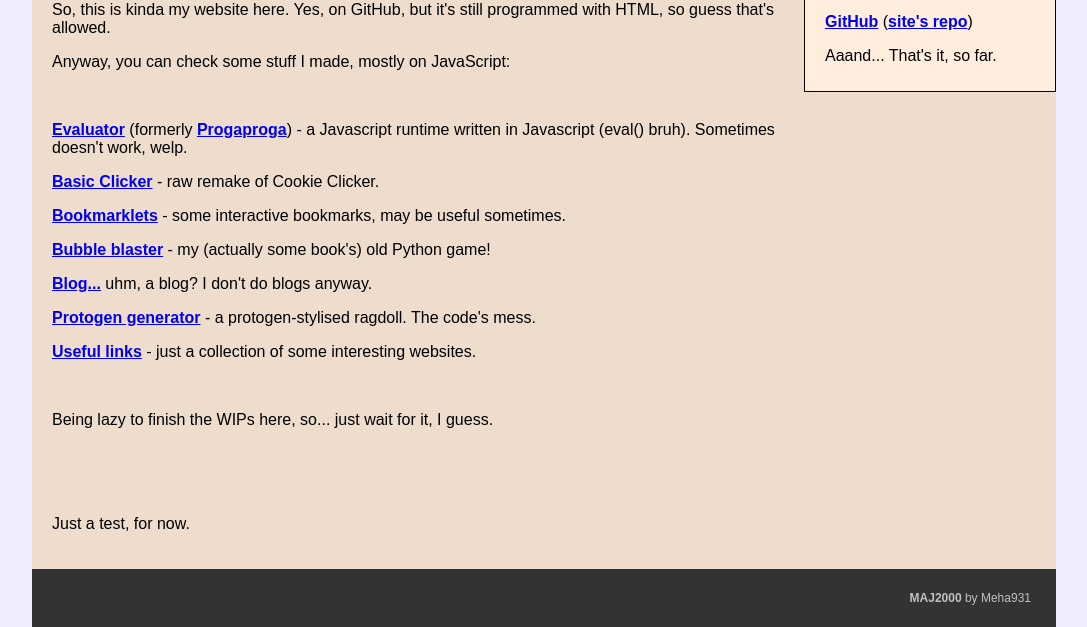
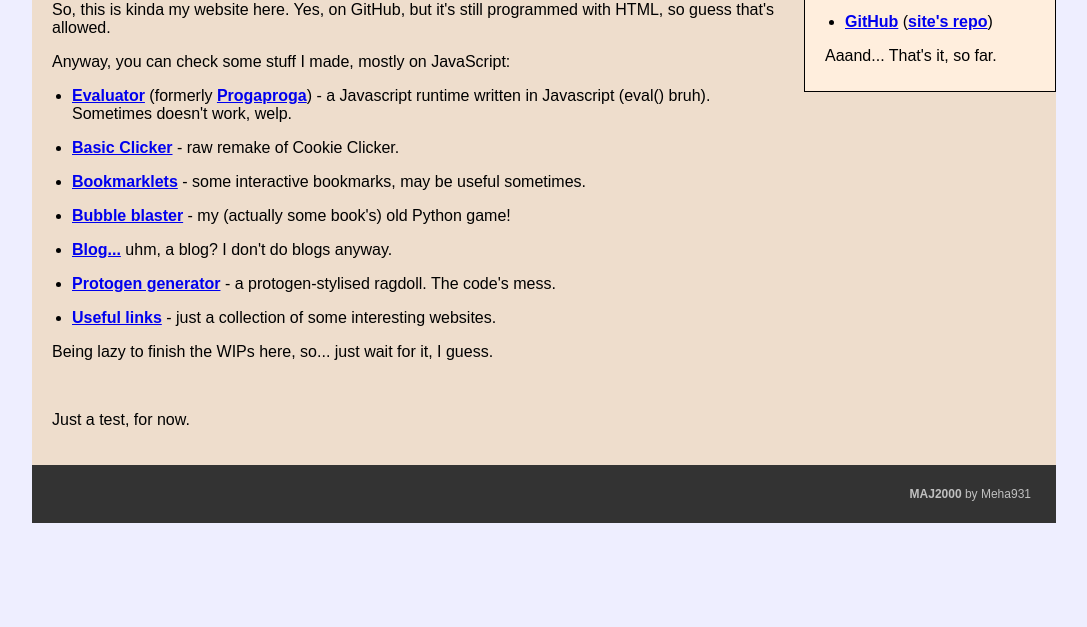
Before and after one commit to Meha931/meha931.github.io, a plain HTML site: page index.html in a window 1280 px wide. Shown: the part 233-860 px from the top of the page, without its empty margins (96-1183 px from the left). After the commit the page ends 800 px from the top, so only its background shows below. Drawn offline with Linux system fonts and the light colour scheme.

Commit message:
Better formatting

```diff
--- a/index.html
+++ b/index.html
@@ -13,26 +13,26 @@
     </div>
     <div class="sidebar">
 <h1>Links</h1>
-<p><a href="https://steamcommunity.com/id/meha931">Steam</a></p>
-<p><a href="https://github.com/meha931">GitHub</a> (<a href="https://github.com/Meha931/meha931.github.io">site's repo</a>)</p>
+<ul>
+<li><p><a href="https://steamcommunity.com/id/meha931">Steam</a></p></li>
+<li><p><a href="https://github.com/meha931">GitHub</a> (<a href="https://github.com/Meha931/meha931.github.io">site's repo</a>)</p></li>
+</ul>
 <p>Aaand... That's it, so far.</p>
     </div>
     <div class="content">
 <h1>Hewlo!</h1>
 <p>So, this is kinda my website here. Yes, on GitHub, but it's still programmed with HTML, so guess that's allowed.</p>
 <p>Anyway, you can check some stuff I made, mostly on JavaScript:</p>
-<br>
-<p><a href=evaluator.html>Evaluator</a> (formerly <a href='progaproga.html'>Progaproga</a>) - a Javascript runtime written in Javascript (eval() bruh). Sometimes doesn't work, welp.</p>
-<p><a href=basic_clicker>Basic Clicker</a> - raw remake of Cookie Clicker.</p>
-<p><a href=bookmarklets.html>Bookmarklets</a> - some interactive bookmarks, may be useful sometimes.</p>
-<p><a href=bubble_blaster.html>Bubble blaster</a> - my (actually some book's) old Python game!</p>
-<p><a href=blog.html>Blog...</a> uhm, a blog? I don't do blogs anyway.</p>
-<p><a href="protogen/generator.html">Protogen generator</a> - a protogen-stylised ragdoll. The code's mess.</p>
-<p><a href="links.html">Useful links</a> - just a collection of some interesting websites.</p>
-<br>
+<ul>
+<li><p><a href=evaluator.html>Evaluator</a> (formerly <a href='progaproga.html'>Progaproga</a>) - a Javascript runtime written in Javascript (eval() bruh). Sometimes doesn't work, welp.</p></li>
+<li><p><a href=basic_clicker>Basic Clicker</a> - raw remake of Cookie Clicker.</p></li>
+<li><p><a href=bookmarklets.html>Bookmarklets</a> - some interactive bookmarks, may be useful sometimes.</p></li>
+<li><p><a href=bubble_blaster.html>Bubble blaster</a> - my (actually some book's) old Python game!</p></li>
+<li><p><a href=blog.html>Blog...</a> uhm, a blog? I don't do blogs anyway.</p></li>
+<li><p><a href="protogen/generator.html">Protogen generator</a> - a protogen-stylised ragdoll. The code's mess.</p></li>
+<li><p><a href="links.html">Useful links</a> - just a collection of some interesting websites.</p></li>
+</ul>
 <p>Being lazy to finish the WIPs here, so... just wait for it, I guess.</p>
-<br>
-<br>
 <br>
 <p id="jusfono">Just a test, for now.</p>
 <div id="holder"></div><!-- Some of JusFoNo's music here ^^ -->
--- a/style.css
+++ b/style.css
@@ -58,3 +58,6 @@ body {
 a {
     font-weight: bold;
 }
+ul {
+    padding-left: inherit; /*somehow it looks nicer..? Well, than numbers*/
+}
```
